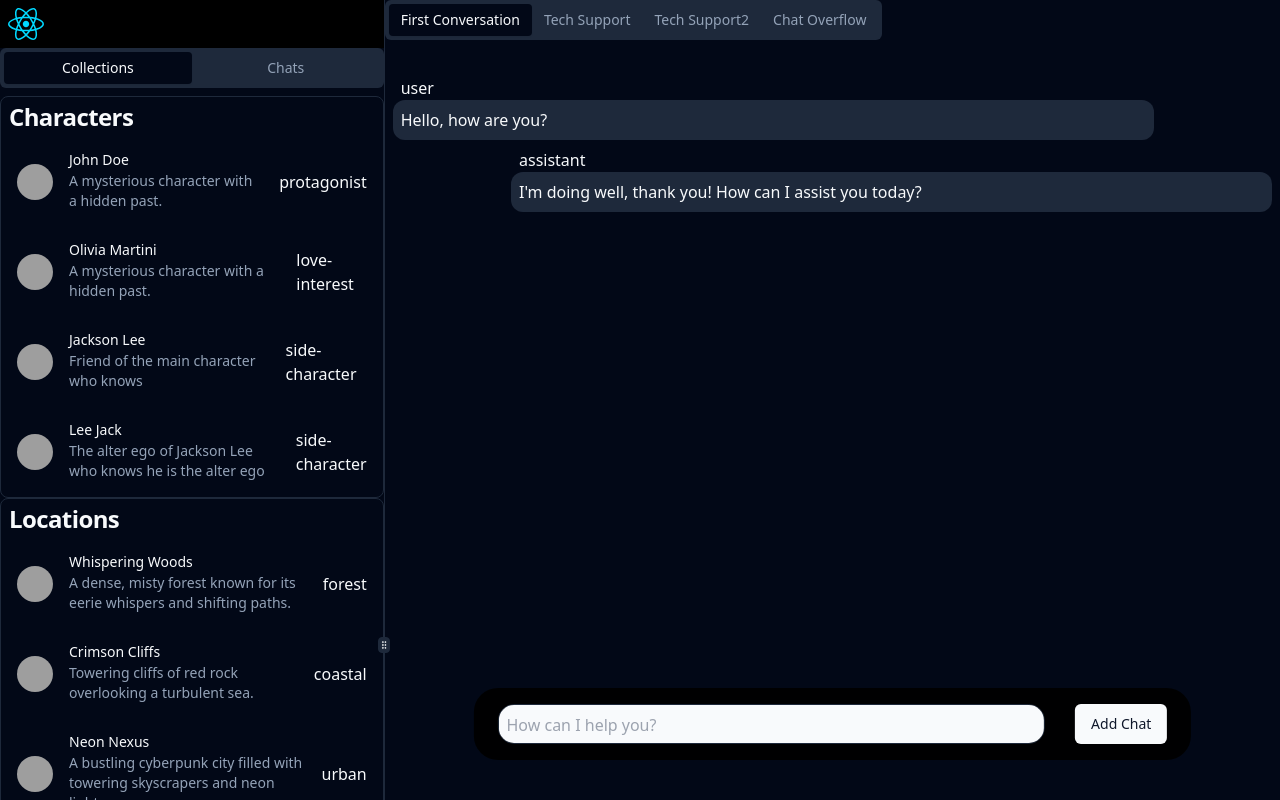
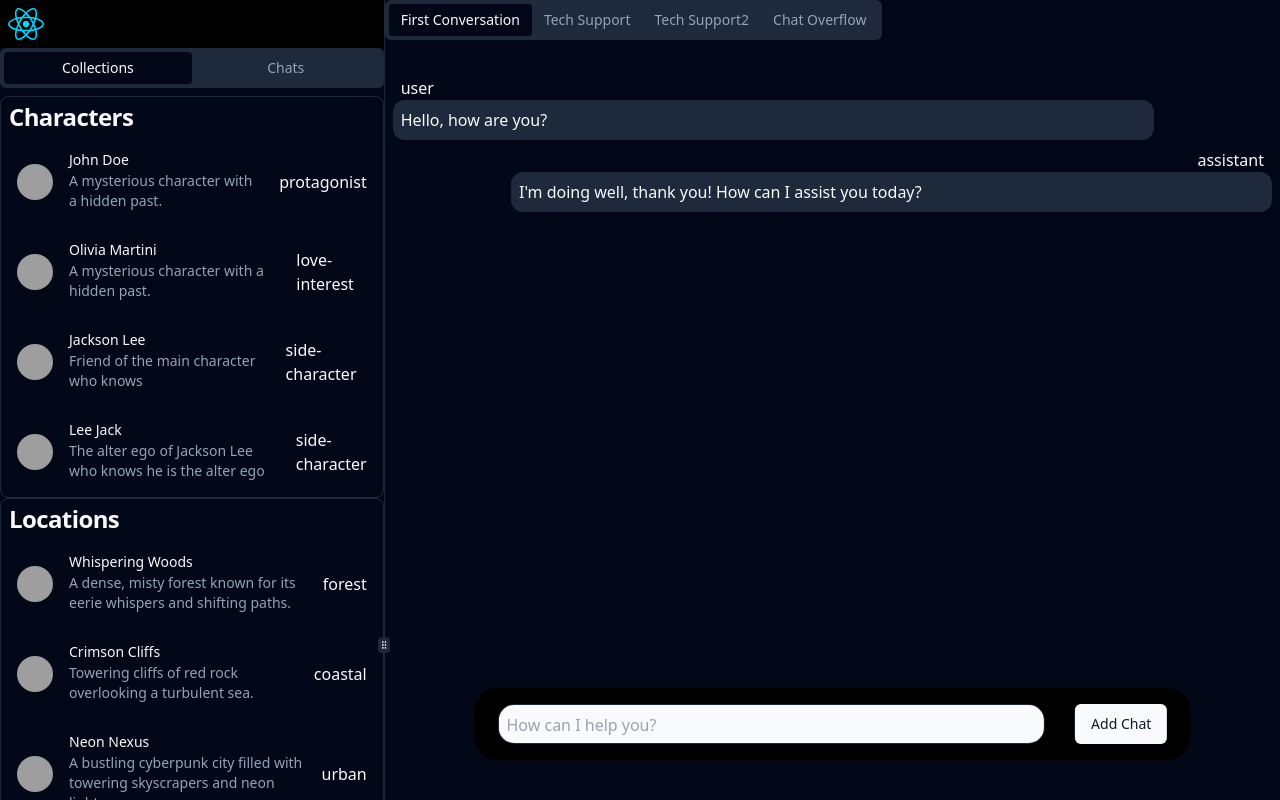
Before and after one commit to Faylfire/fragment-enhanced-ai-assistant, a React (Vite) app: page / in a window 1280 px wide. Shown: the top 800 px of the page. Built offline with nearby package versions, Linux system fonts and the light colour scheme; grey boxes are pictures that could not be loaded.

Commit message:
Updated Readme with planned features
- Adjustment to the current chat areas to display the role of the chat justified to the left or right depending on if User or not to be updated further
- Updated Readme with planned features

```diff
--- a/src/components/ChatArea/ChatTabs.tsx
+++ b/src/components/ChatArea/ChatTabs.tsx
@@ -19,7 +19,7 @@ function ChatTabs({chatList, ...props}: {chatList:ChatList}) {
                 {chat.chatContent.map((line:ChatMessage, index:number)=>{
                     return (
                       <div className={`m-2 max-w-[85%] ${line.role!=='user'?'ml-auto':'mr-auto'}`} key={`${chat.id}-${index}`}>
-                        <p className='px-2'>{`${line.role}`}</p>
+                        <p className={`px-2 ${line.role!=='user'?'text-right':'text-left'}`}>{`${line.role}`}</p>
                         <p className='p-2 rounded-xl bg-muted'>{`${line.content}`}</p>
                       </div>
                     )
```
Also changed, not shown: 1 other file (tests, documents, lock files or other folders).
